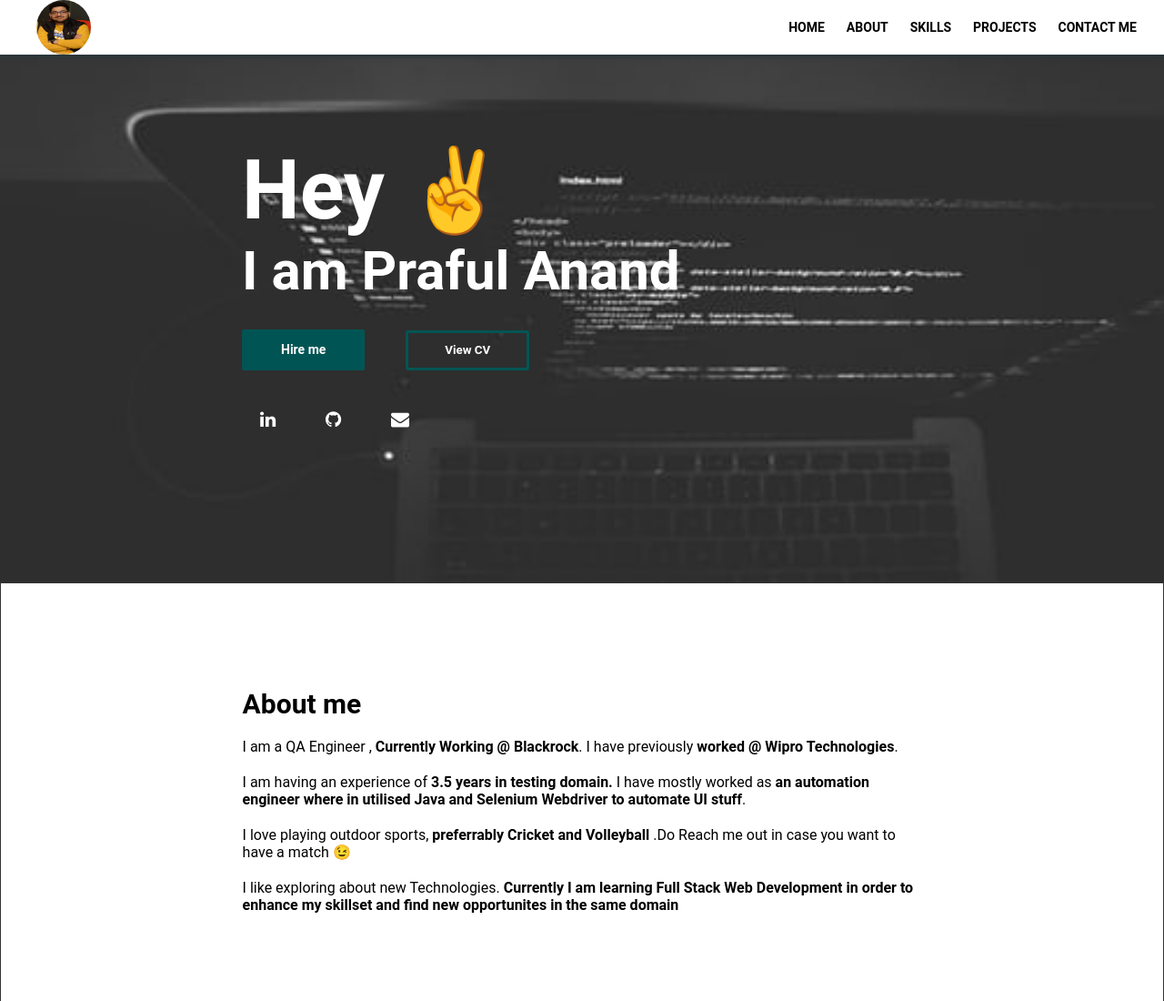
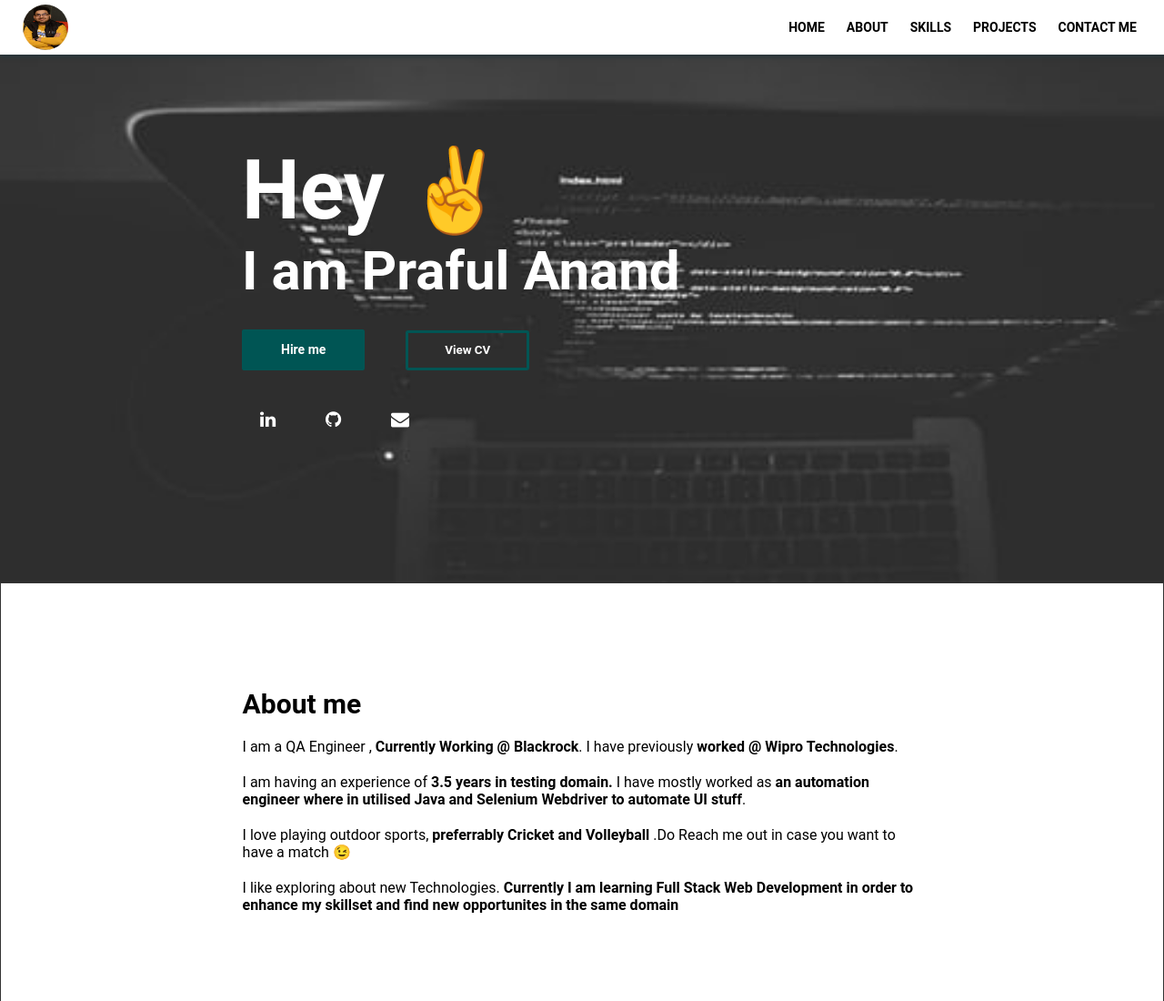
Before and after one commit to PrafulAnand/portfoliowebsite, a plain HTML site: page index.html in a window 1280 px wide. Shown: the top 1100 px of the page at 91% size. Drawn offline with nearby package versions, Linux system fonts and the light colour scheme.

Commit message:
updated padding

```diff
--- a/index.css
+++ b/index.css
@@ -48,7 +48,7 @@
     width: 60px;
     height: 60px;
     border-radius: 50%;
-    margin: 0px 10px;
+    padding: 5px;
   }
 
   .intro{
--- a/index.html
+++ b/index.html
@@ -13,7 +13,7 @@
 
 <body>
     <header>
-        <div class="logo"><a href="#home"> <img src="/media/images/profile.jpg"></a></div>
+        <div class="logo"><img src="/media/images/profile.jpg"></div>
         <nav class="nav-bar">
             <a href="#home">HOME</a>
             <a href="#about">ABOUT</a>
```
